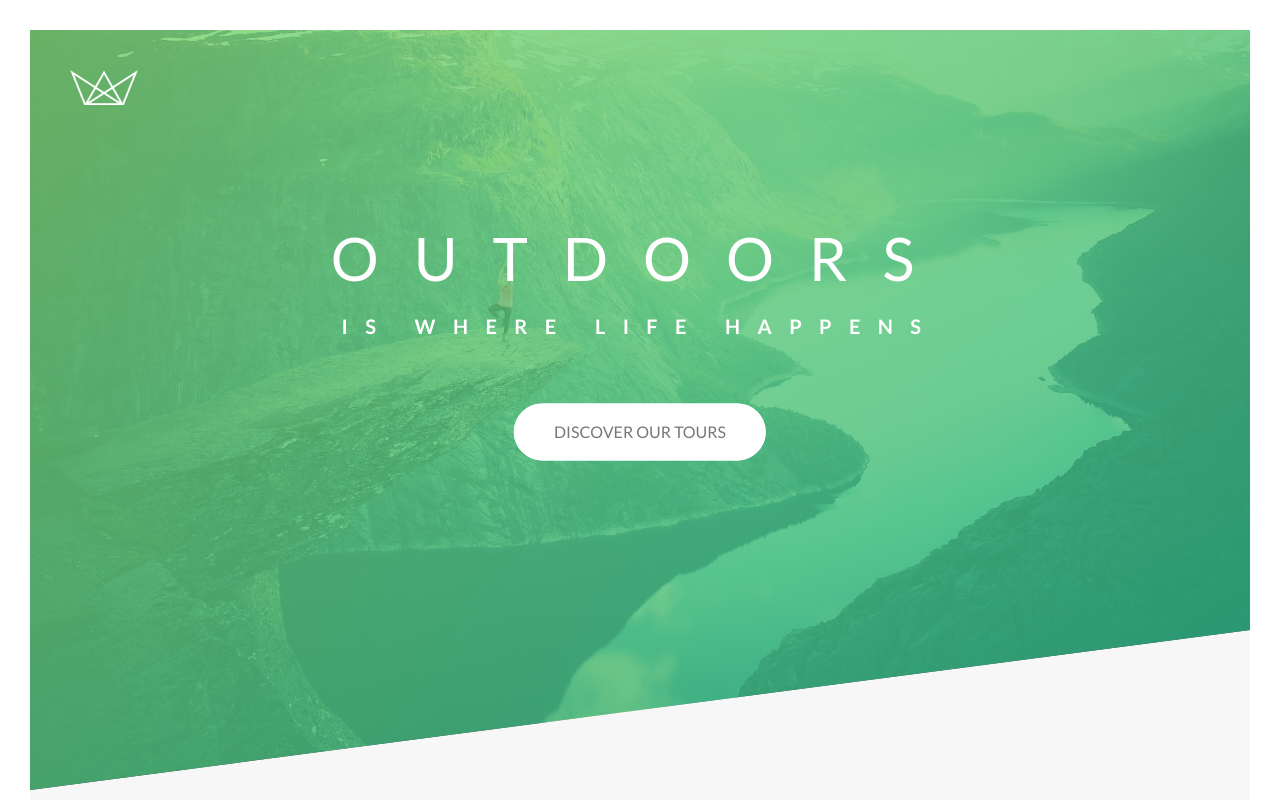
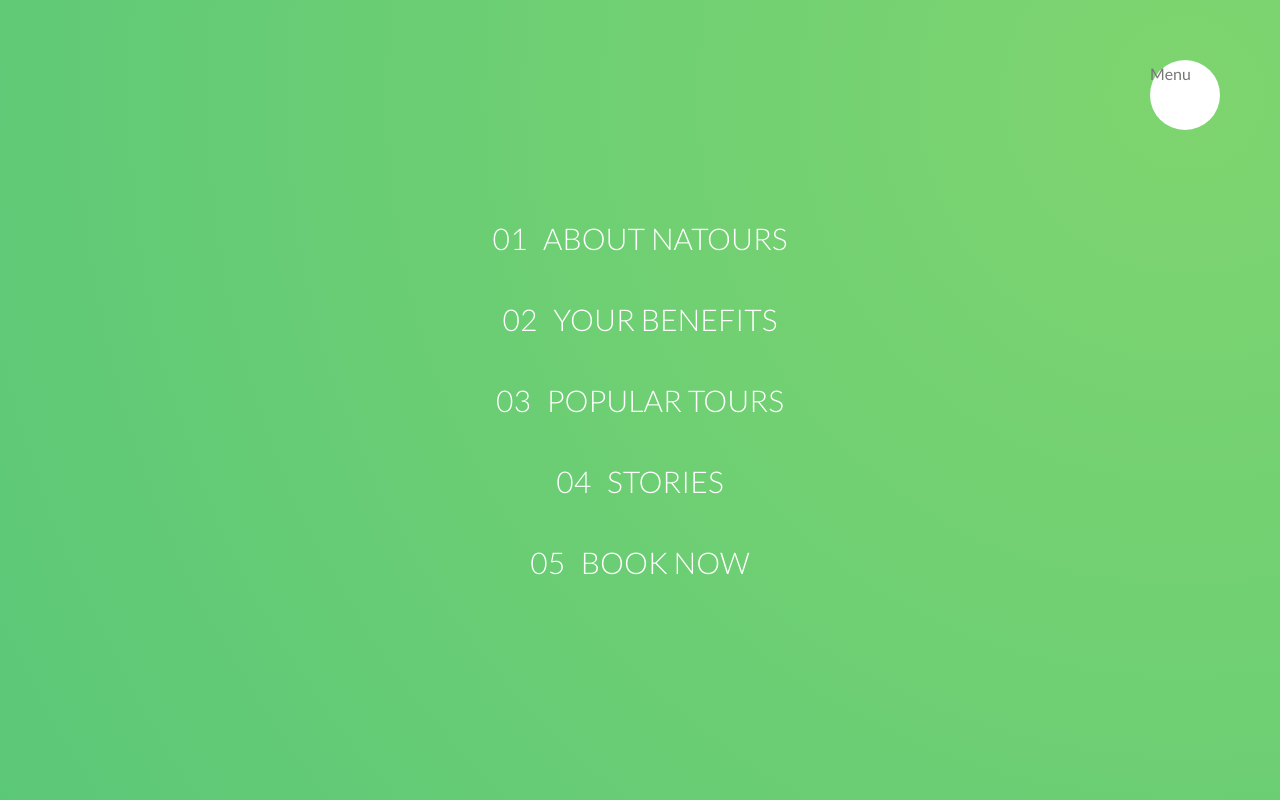
Before and after one commit to skywalkeryin/MyCodePirtfolio, a website: page learningCSS/Natours/index.html in a window 1280 px wide. Shown: the top 800 px of the page. Drawn offline with Linux system fonts and the light colour scheme; files whose address does not match are found by name.

Commit message:
feat: add navigation 1

```diff
--- a/learningCSS/Natours/index.html
+++ b/learningCSS/Natours/index.html
@@ -16,6 +16,39 @@
     <title>Natours | Exciting tours for adventurous people</title>
   </head>
   <body>
+    <div class="navigation">
+      <input type="checkbox" class="navigation__checkbox" id="navi_toggle" />
+      <label for="navi_toggle" class="navigation__button">Menu</label>
+
+      <div class="navigation__background"></div>
+
+      <nav class="navigation__nav">
+        <ul class="navigation__list">
+          <li class="navigation__item">
+            <a href="#" class="navigation__link"
+              ><span>01</span> About Natours</a
+            >
+          </li>
+          <li class="navigation__item">
+            <a href="#" class="navigation__link"
+              ><span>02</span> Your benefits</a
+            >
+          </li>
+          <li class="navigation__item">
+            <a href="#" class="navigation__link"
+              ><span>03</span> Popular tours</a
+            >
+          </li>
+          <li class="navigation__item">
+            <a href="#" class="navigation__link"><span>04</span> Stories</a>
+          </li>
+          <li class="navigation__item">
+            <a href="#" class="navigation__link"><span>05</span> Book now</a>
+          </li>
+        </ul>
+      </nav>
+    </div>
+
     <header class="header">
       <div class="header__logo-box">
         <img class="header__logo" alt="Logo" src="img/logo-white.png" />
--- /dev/null
+++ b/learningCSS/Natours/sass/layout/_navigation.scss
@@ -0,0 +1,95 @@
+.navigation {
+  &__checkbox {
+    display: none;
+  }
+
+  &__button {
+    height: 7rem;
+    width: 7rem;
+    border-radius: 50%;
+    background-color: $color-white;
+
+    position: fixed;
+    top: 6rem;
+    right: 6rem;
+
+    z-index: 150;
+  }
+
+  &__background {
+    height: 6rem;
+    width: 6rem;
+    border-radius: 50%;
+
+    background-image: radial-gradient(
+      $color-primary-light,
+      $color-primary-dark
+    );
+
+    position: fixed;
+    top: 6.5rem;
+    right: 6.5rem;
+    z-index: 100;
+
+    transform: scale(80);
+  }
+
+  &__nav {
+    height: 100vh;
+    width: 100vh;
+  }
+
+  &__list {
+    list-style: none;
+    text-align: center;
+
+    position: fixed;
+    top: 50%;
+    right: 50%;
+    transform: translate(50%, -50%);
+    z-index: 200;
+  }
+
+  &__item {
+    margin: 1rem;
+  }
+
+  &__link {
+    &:link,
+    &:visited {
+      display: inline-block;
+
+      color: $color-white;
+      text-decoration: none;
+      text-transform: uppercase;
+
+      font-size: 3rem;
+      font-weight: 300;
+
+      padding: 1rem 2rem;
+      background-image: linear-gradient(
+        120deg,
+        transparent 0%,
+        transparent 50%,
+        $color-white 50%
+      );
+      background-size: 226%;
+
+      transition: all 0.4s;
+    }
+
+    &:hover,
+    &:active {
+      color: $color-grey-dark-3;
+      /*(container width - image width) * (position x%) = (x offset value)
+(container height - image height) * (position y%) = (y offset value)*/
+      background-position: 100%;
+      transform: translateX(-1rem);
+    }
+
+    span {
+      display: inline-block;
+      margin-right: 1rem;
+    }
+  }
+}
--- a/learningCSS/Natours/sass/main.scss
+++ b/learningCSS/Natours/sass/main.scss
@@ -18,5 +18,6 @@
 @import 'layout/grid';
 @import 'layout/header';
 @import 'layout/footer';
+@import 'layout/navigation';
 
 @import 'pages/home';
```
Also changed, not shown: learningCSS/Natours/sass/components/_card.scss (+2 -5 lines), learningCSS/Natours/css/main.css, 1 other file.
